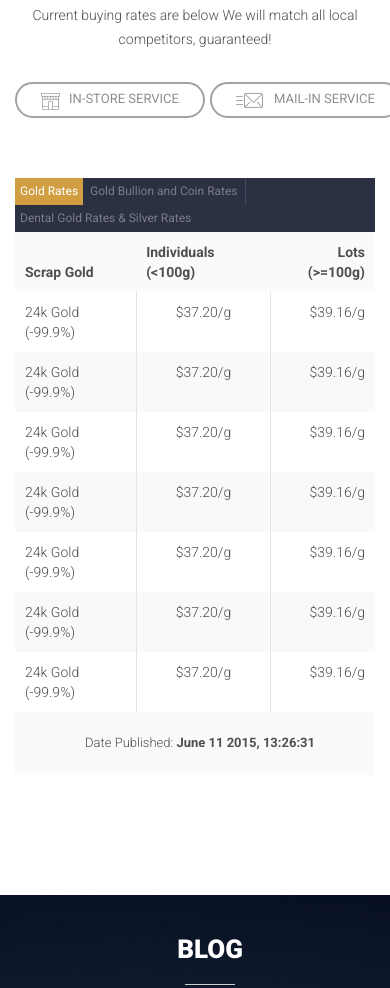
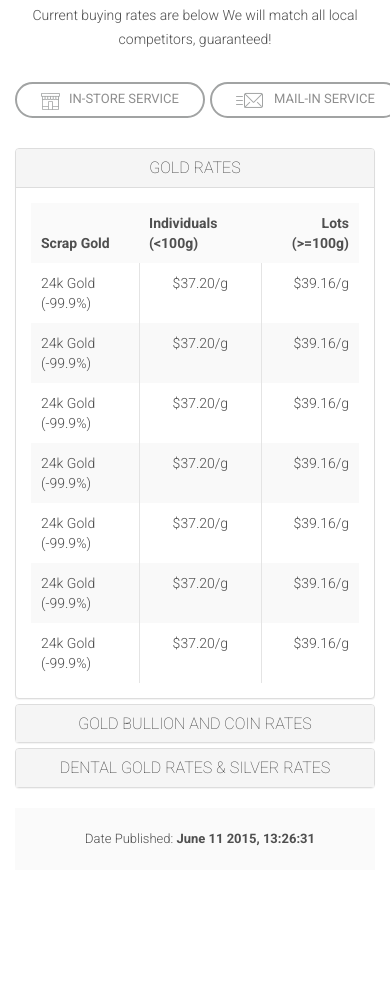
Before and after one commit to lamquoctuan/vc4g-static, a plain HTML site: page index.html in a window 390 px wide. Shown: the part 2903-3891 px from the top of the page. Drawn offline with nearby package versions, Linux system fonts and the light colour scheme.

Commit message:
update script for home page

```diff
--- a/index.html
+++ b/index.html
@@ -22,6 +22,24 @@
     <link href="font-awesome/css/font-awesome.min.css" rel="stylesheet" type="text/css">
     <link href='http://fonts.googleapis.com/css?family=Roboto:400,100,100italic,300,300italic,400italic,500,500italic,700,700italic,900' rel='stylesheet' type='text/css'>
     <link href='http://fonts.googleapis.com/css?family=Roboto+Condensed:300italic,400italic,700italic,400,300,700' rel='stylesheet' type='text/css'>
+        <!-- jQuery -->
+    <script src="js/jquery.js"></script>
+
+    <!-- Bootstrap Core JavaScript -->
+    <script src="js/bootstrap.min.js"></script>
+
+    <!-- Plugin JavaScript -->
+    <script src="http://cdnjs.cloudflare.com/ajax/libs/jquery-easing/1.3/jquery.easing.min.js"></script>
+    <script src="js/classie.js"></script>
+    <script src="js/cbpAnimatedHeader.js"></script>
+    <script src="js/responsive-tabs.js"></script>
+
+    <!-- Contact Form JavaScript -->
+    <script src="js/jqBootstrapValidation.js"></script>
+    <script src="js/contact_me.js"></script>
+
+    <!-- Custom Theme JavaScript -->
+    <script src="js/vancouver.js"></script>
 
     <!-- HTML5 Shim and Respond.js IE8 support of HTML5 elements and media queries -->
     <!-- WARNING: Respond.js doesn't work if you view the page via file:// -->
@@ -875,7 +893,7 @@
 				$(document).ready(function(){
 
 				    fakewaffle.responsiveTabs(['xs']);
-				    $('.footable').footable();
+				    // $('.footable').footable();
 
 				});
 			</script>
@@ -1129,26 +1147,6 @@
         </div>
     </footer>
 
-
-
-    <!-- jQuery -->
-    <script src="js/jquery.js"></script>
-
-    <!-- Bootstrap Core JavaScript -->
-    <script src="js/bootstrap.min.js"></script>
-
-    <!-- Plugin JavaScript -->
-    <script src="http://cdnjs.cloudflare.com/ajax/libs/jquery-easing/1.3/jquery.easing.min.js"></script>
-    <script src="js/classie.js"></script>
-    <script src="js/cbpAnimatedHeader.js"></script>
-
-    <!-- Contact Form JavaScript -->
-    <script src="js/jqBootstrapValidation.js"></script>
-    <script src="js/contact_me.js"></script>
-
-    <!-- Custom Theme JavaScript -->
-    <script src="js/vancouver.js"></script>
-
     <script type="text/javascript" src="js/jquery.roundabout.js"></script>
 		<!-- Cách sử dụng đơn giản -->
 		<script type="text/javascript">
--- a/js/cbpAnimatedHeader.js
+++ b/js/cbpAnimatedHeader.js
@@ -24,16 +24,18 @@ var cbpAnimatedHeader = (function() {
 		}, false );
 	}
 
-	function scrollPage() {
-		var sy = scrollY();
-		if ( sy >= changeHeaderOn ) {
-			classie.add( header, 'navbar-shrink' );
-		}
-		else {
-			classie.remove( header, 'navbar-shrink' );
-		}
-		didScroll = false;
-	}
+    function scrollPage() {
+        $(function(){
+            $(window).scroll(function(){
+                if ($(this).scrollTop() > 300){
+                    $('.navbar-default').addClass('navbar-shrink');
+                }
+                else{
+                    $('.navbar-default').removeClass('navbar-shrink');
+                }
+            });
+        });
+    }
 
 	function scrollY() {
 		return window.pageYOffset || docElem.scrollTop;
--- /dev/null
+++ b/js/responsive-tabs.js
@@ -0,0 +1,184 @@
+var fakewaffle = ( function ( $, fakewaffle ) {
+	'use strict';
+
+	fakewaffle.responsiveTabs = function ( collapseDisplayed ) {
+
+		fakewaffle.currentPosition = 'tabs';
+
+		var tabGroups = $( '.nav-tabs.responsive' );
+		var hidden    = '';
+		var visible   = '';
+		var activeTab = '';
+
+		if ( collapseDisplayed === undefined ) {
+			collapseDisplayed = [ 'xs', 'sm' ];
+		}
+
+		$.each( collapseDisplayed, function () {
+			hidden  += ' hidden-' + this;
+			visible += ' visible-' + this;
+		} );
+
+		$.each( tabGroups, function () {
+			var $tabGroup   = $( this );
+			var tabs        = $tabGroup.find( 'li a' );
+			var collapseDiv = $( '<div></div>', {
+				'class' : 'panel-group responsive' + visible,
+				'id'    : 'collapse-' + $tabGroup.attr( 'id' )
+			} );
+
+			$.each( tabs, function () {
+				var $this          = $( this );
+				var oldLinkClass   = $this.attr( 'class' ) === undefined ? '' : $this.attr( 'class' );
+				var newLinkClass   = 'accordion-toggle';
+				var oldParentClass = $this.parent().attr( 'class' ) === undefined ? '' : $this.parent().attr( 'class' );
+				var newParentClass = 'panel panel-default';
+				var newHash        = $this.get( 0 ).hash.replace( '#', 'collapse-' );
+
+				if ( oldLinkClass.length > 0 ) {
+					newLinkClass += ' ' + oldLinkClass;
+				}
+
+				if ( oldParentClass.length > 0 ) {
+					oldParentClass = oldParentClass.replace( /\bactive\b/g, '' );
+					newParentClass += ' ' + oldParentClass;
+					newParentClass = newParentClass.replace( /\s{2,}/g, ' ' );
+					newParentClass = newParentClass.replace( /^\s+|\s+$/g, '' );
+				}
+
+				if ( $this.parent().hasClass( 'active' ) ) {
+					activeTab = '#' + newHash;
+				}
+
+				collapseDiv.append(
+					$( '<div>' ).attr( 'class', newParentClass ).html(
+						$( '<div>' ).attr( 'class', 'panel-heading' ).html(
+							$( '<h4>' ).attr( 'class', 'panel-title' ).html(
+								$( '<a>', {
+									'class'       : newLinkClass,
+									'data-toggle' : 'collapse',
+									'data-parent' : '#collapse-' + $tabGroup.attr( 'id' ),
+									'href'        : '#' + newHash,
+									'html'        : $this.html()
+								} )
+							)
+						)
+					).append(
+						$( '<div>', {
+							'id'    : newHash,
+							'class' : 'panel-collapse collapse'
+						} )
+					)
+				);
+			} );
+
+			$tabGroup.next().after( collapseDiv );
+			$tabGroup.addClass( hidden );
+			$( '.tab-content.responsive' ).addClass( hidden );
+		} );
+
+
+		fakewaffle.checkResize();
+		fakewaffle.bindTabToCollapse();
+
+		if ( activeTab ) {
+			$( activeTab ).collapse( 'show' );
+		}
+	};
+
+	fakewaffle.checkResize = function () {
+
+		if ( $( '.panel-group.responsive' ).is( ':visible' ) === true && fakewaffle.currentPosition === 'tabs' ) {
+			fakewaffle.tabToPanel();
+			fakewaffle.currentPosition = 'panel';
+		} else if ( $( '.panel-group.responsive' ).is( ':visible' ) === false && fakewaffle.currentPosition === 'panel' ) {
+			fakewaffle.panelToTab();
+			fakewaffle.currentPosition = 'tabs';
+		}
+
+	};
+
+	fakewaffle.tabToPanel = function () {
+
+		var tabGroups = $( '.nav-tabs.responsive' );
+
+		$.each( tabGroups, function ( index, tabGroup ) {
+
+			// Find the tab
+			var tabContents = $( tabGroup ).next( '.tab-content' ).find( '.tab-pane' );
+
+			$.each( tabContents, function ( index, tabContent ) {
+				// Find the id to move the element to
+				var destinationId = $( tabContent ).attr( 'id' ).replace ( /^/, '#collapse-' );
+
+				// Convert tab to panel and move to destination
+				$( tabContent )
+					.removeClass( 'tab-pane' )
+					.addClass( 'panel-body' )
+					.appendTo( $( destinationId ) );
+
+			} );
+
+		} );
+
+	};
+
+	fakewaffle.panelToTab = function () {
+
+		var panelGroups = $( '.panel-group.responsive' );
+
+		$.each( panelGroups, function ( index, panelGroup ) {
+
+			var destinationId = $( panelGroup ).attr( 'id' ).replace( 'collapse-', '#' );
+			var destination   = $( destinationId ).next( '.tab-content' )[ 0 ];
+
+			// Find the panel contents
+			var panelContents = $( panelGroup ).find( '.panel-body' );
+
+			// Convert to tab and move to destination
+			panelContents
+				.removeClass( 'panel-body' )
+				.addClass( 'tab-pane' )
+				.appendTo( $( destination ) );
+
+		} );
+
+	};
+
+	fakewaffle.bindTabToCollapse = function () {
+
+		var tabs     = $( '.nav-tabs.responsive' ).find( 'li a' );
+		var collapse = $( '.panel-group.responsive' ).find( '.panel-collapse' );
+
+		// Toggle the panels when the associated tab is toggled
+		tabs.on( 'shown.bs.tab', function ( e ) {
+			var $current  = $( e.currentTarget.hash.replace( /#/, '#collapse-' ) );
+			$current.collapse( 'show' );
+
+			if ( e.relatedTarget ) {
+				var $previous = $( e.relatedTarget.hash.replace( /#/, '#collapse-' ) );
+				$previous.collapse( 'hide' );
+			}
+		} );
+
+		// Toggle the tab when the associated panel is toggled
+		collapse.on( 'shown.bs.collapse', function ( e ) {
+
+			// Activate current tabs
+			var current = $( e.target ).context.id.replace( /collapse-/g, '#' );
+			$( 'a[href="' + current + '"]' ).tab( 'show' );
+
+			// Update the content with active
+			var panelGroup = $( e.currentTarget ).closest( '.panel-group.responsive' );
+			$( panelGroup ).find( '.panel-body' ).removeClass( 'active' );
+			$( e.currentTarget ).find( '.panel-body' ).addClass( 'active' );
+
+		} );
+	};
+
+	$( window ).resize( function () {
+		fakewaffle.checkResize();
+	} );
+
+	return fakewaffle;
+}( window.jQuery, fakewaffle || { } ) );
```
Also changed, not shown: whatwebuy.html (+19 -18 lines).
